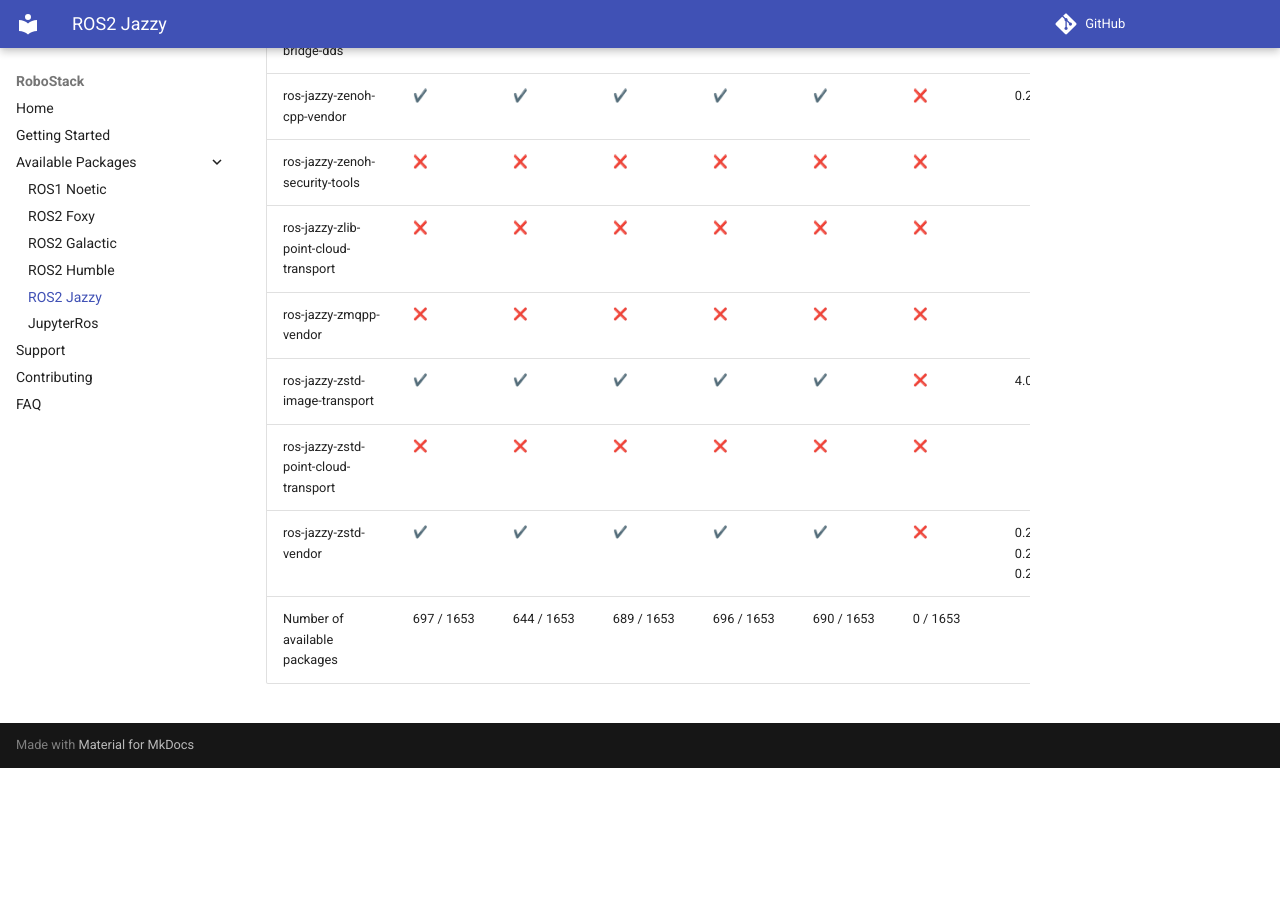
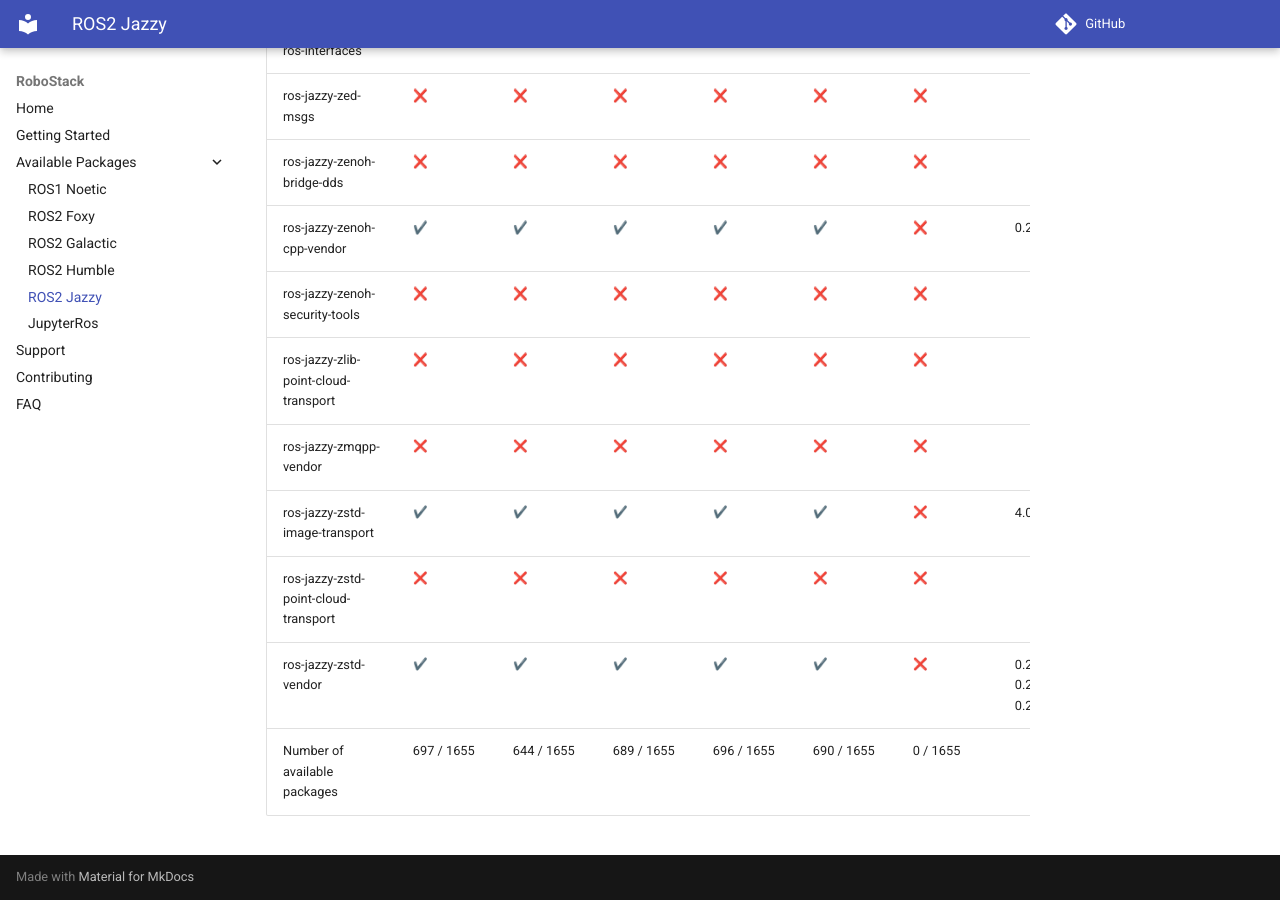
Before and after one commit to RoboStack/robostack.github.io, an MkDocs documentation site: the page built from docs/jazzy.md, in a window 1280 px wide and 900 px high, scrolled down 124588 px. Built offline with MkDocs 1.6.1 and Material for MkDocs 9.7.7, drawn with Linux system fonts in a browser that asks for light colours; emoji names are drawn with the system emoji font; comment, search, counter and statistics services are not loaded; before the commit the page ends 125356 px from its top, so only the background shows below that; some of the changed text lies outside the part shown.

Commit message:
Update tables

```diff
--- a/docs/jazzy.md
+++ b/docs/jazzy.md
@@ -1653,4 +1655,4 @@
 | ros-jazzy-zstd-image-transport | :heavy_check_mark: { data-sort='1' } | :heavy_check_mark: { data-sort='1' } | :heavy_check_mark: { data-sort='1' } | :heavy_check_mark: { data-sort='1' } | :heavy_check_mark: { data-sort='1' } | :x: { data-sort='0' } | 4.0.3, 4.0.4  |
 | ros-jazzy-zstd-point-cloud-transport | :x: { data-sort='0' } | :x: { data-sort='0' } | :x: { data-sort='0' } | :x: { data-sort='0' } | :x: { data-sort='0' } | :x: { data-sort='0' } |   |
 | ros-jazzy-zstd-vendor | :heavy_check_mark: { data-sort='1' } | :heavy_check_mark: { data-sort='1' } | :heavy_check_mark: { data-sort='1' } | :heavy_check_mark: { data-sort='1' } | :heavy_check_mark: { data-sort='1' } | :x: { data-sort='0' } | 0.26.3, 0.26.6, 0.26.7  |
-| Number of available packages |  697 / 1653 | 644 / 1653 | 689 / 1653 | 696 / 1653 | 690 / 1653 | 0 / 1653 |
+| Number of available packages |  697 / 1655 | 644 / 1655 | 689 / 1655 | 696 / 1655 | 690 / 1655 | 0 / 1655 |
```
Also changed, not shown: other parts of docs/jazzy.md (+2 -0 lines).
